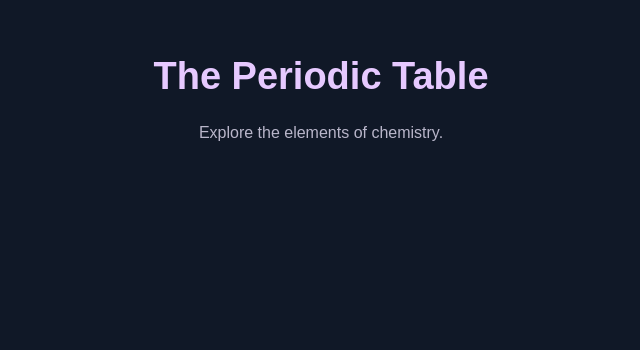
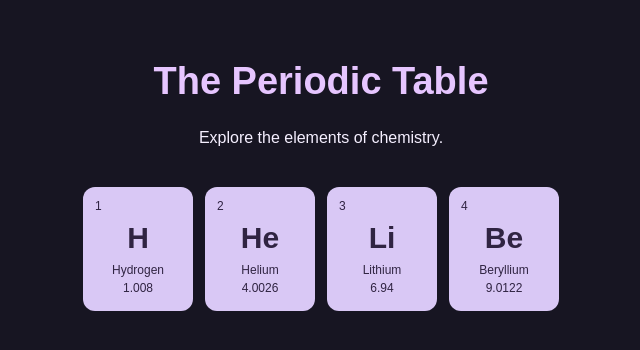
Before and after one commit to ainmainmfan-oss/an-interactive-periodic-table, a plain HTML site: page index.html in a window 1280 px wide. Shown: the whole page, without its empty margins (319-959 px from the left). Drawn offline with Linux system fonts and the light colour scheme.

Commit message:
Update style.css

```diff
--- a/style.css
+++ b/style.css
@@ -4,35 +4,33 @@
 
 body {
     margin: 0;
-    padding: 30px;
-    background: #101827;
-    color: #f4f0ff;
+    padding: 35px;
+    background: #171522;
+    color: #f5efff;
     font-family: Arial, sans-serif;
     text-align: center;
 }
 
 h1 {
+    color: #e6c5ff;
     font-size: 38px;
-    color: #e6c9ff;
-}
-
-p {
-    color: #b9b6ca;
 }
 
 #periodic-table {
     display: grid;
-    grid-template-columns: repeat(18, minmax(55px, 1fr));
-    gap: 7px;
-    margin-top: 35px;
+    grid-template-columns: repeat(4, 110px);
+    justify-content: center;
+    gap: 12px;
+    margin: 40px auto;
 }
 
 .element {
-    padding: 9px 3px;
-    border-radius: 9px;
-    min-height: 90px;
-    color: #172033;
-    transition: transform 0.2s ease;
+    padding: 12px;
+    min-height: 115px;
+    border-radius: 12px;
+    background: #d9c8f5;
+    color: #302442;
+    transition: transform 0.2s;
 }
 
 .element:hover {
@@ -41,17 +39,17 @@ p {
 
 .element .number {
     display: block;
-    font-size: 10px;
     text-align: left;
+    font-size: 12px;
 }
 
 .element h2 {
-    margin: 5px 0;
-    font-size: 23px;
+    margin: 8px 0;
+    font-size: 30px;
 }
 
 .element p {
-    margin: 0;
-    color: #172033;
-    font-size: 11px;
+    margin: 4px 0;
+    color: #302442;
+    font-size: 12px;
 }
```
